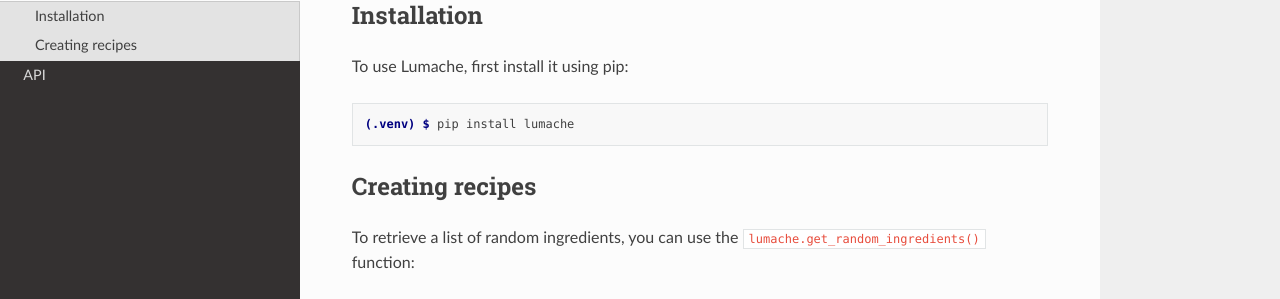
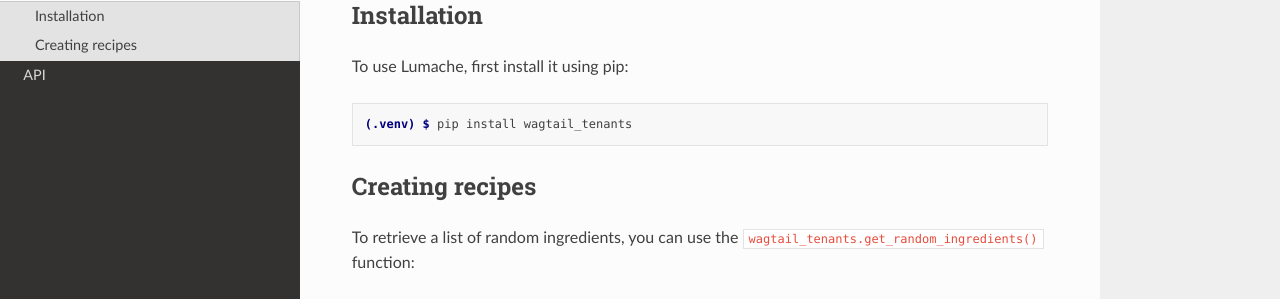
Before and after one commit to borisbrue/wagtail-tenants, a Sphinx documentation site: the page built from docs/source/usage.rst, in a window 1280 px wide and 1095 px high. Shown: the part 161-460 px from the top of the window. Built offline with Sphinx 7.4.7 and the Read the Docs theme 2.0.0, drawn with Linux system fonts in a browser that asks for light colours; some of the changed text lies outside the part shown; grey boxes are pictures that could not be loaded.

Commit message:
Update usage.rst

```diff
--- a/docs/source/usage.rst
+++ b/docs/source/usage.rst
@@ -10,24 +10,24 @@
 
 .. code-block:: console
 
-   (.venv) $ pip install lumache
+   (.venv) $ pip install wagtail_tenants
 
 Creating recipes
 ----------------
 
 To retrieve a list of random ingredients,
-you can use the ``lumache.get_random_ingredients()`` function:
+you can use the ``wagtail_tenants.get_random_ingredients()`` function:
 
-.. autofunction:: lumache.get_random_ingredients
+.. autofunction:: wagtail_tenants.get_random_ingredients
 
 The ``kind`` parameter should be either ``"meat"``, ``"fish"``,
 or ``"veggies"``. Otherwise, :py:func:`lumache.get_random_ingredients`
 will raise an exception.
 
-.. autoexception:: lumache.InvalidKindError
+.. autoexception:: wagtail_tenants.InvalidKindError
 
 For example:
 
->>> import lumache
->>> lumache.get_random_ingredients()
+>>> import wagtail_tenants
+>>> wagtail_tenants.get_random_ingredients()
 ['shells', 'gorgonzola', 'parsley']
```
